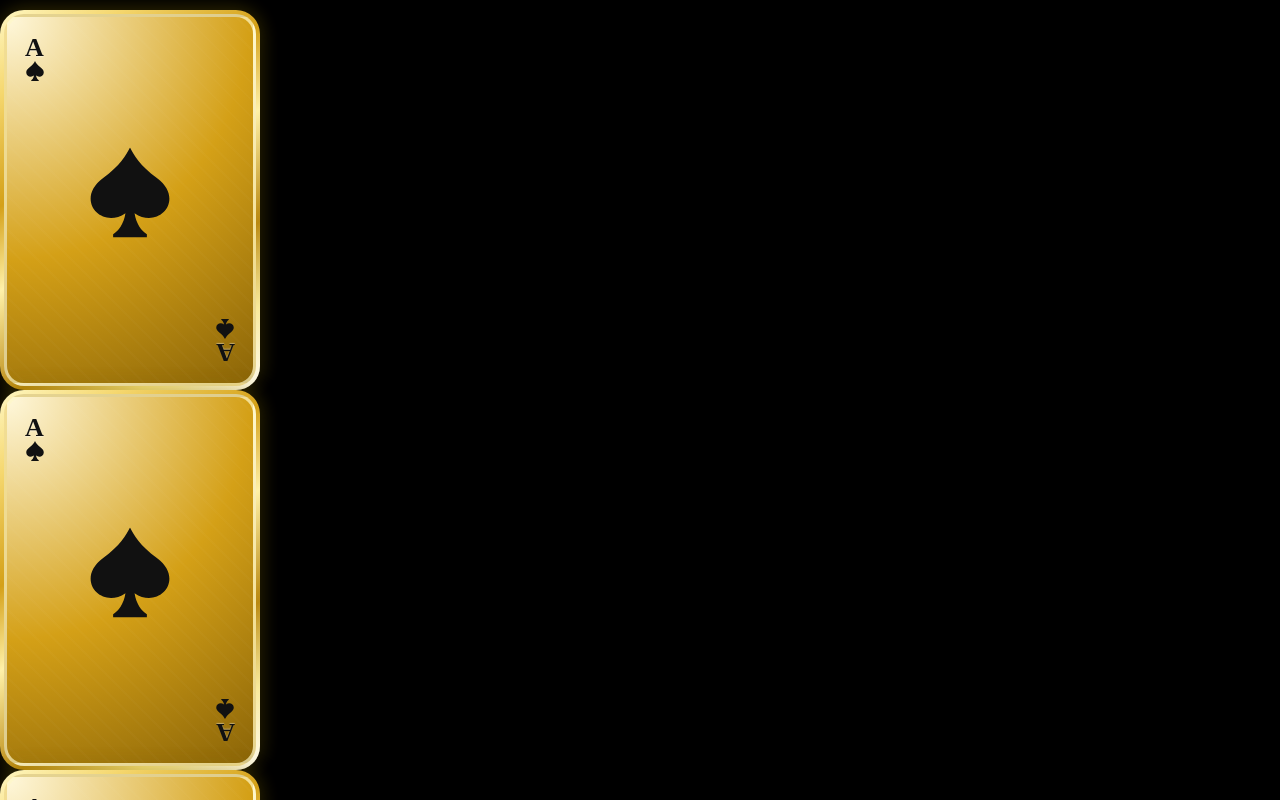
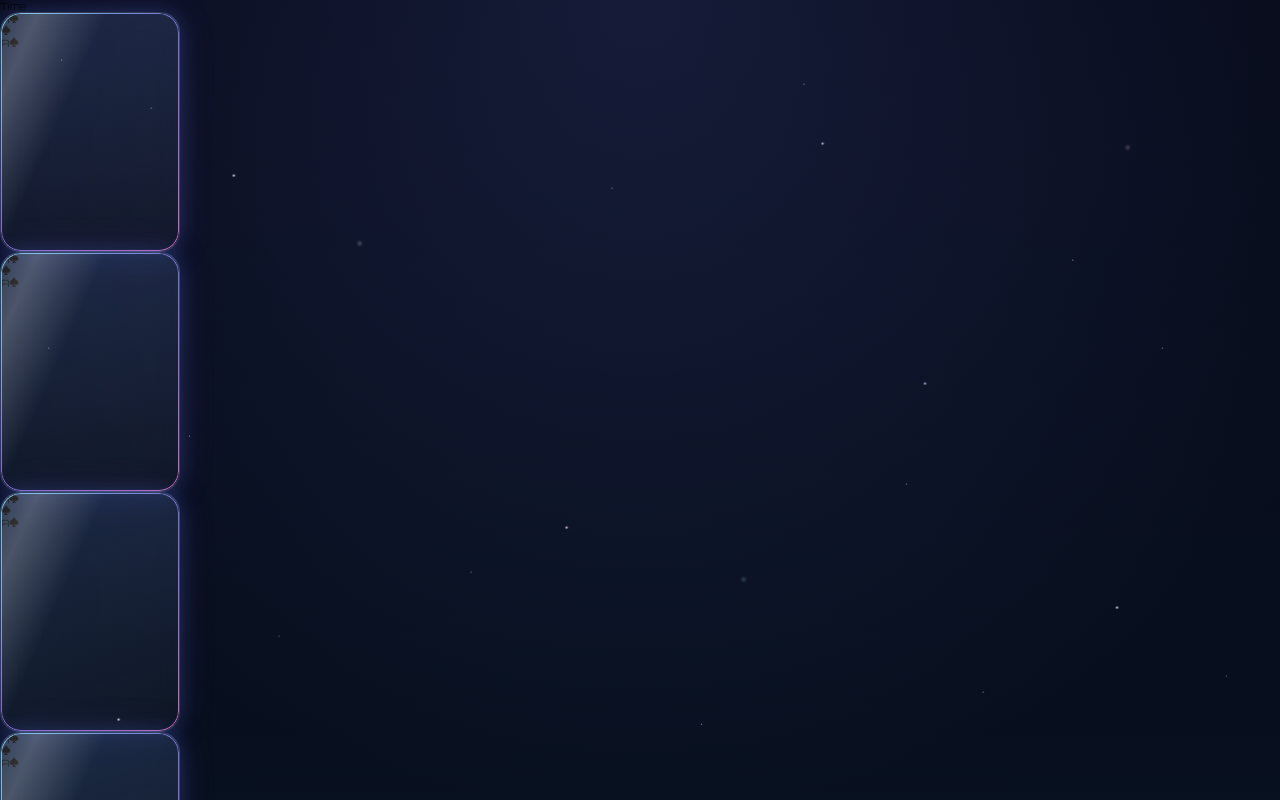
Before and after one commit to myrsfrvr/games, a React (Vite) app: page /memory-cards/game in a window 1280 px wide. Shown: the top 800 px of the page. Built offline with nearby package versions, Linux system fonts and the light colour scheme.

Commit message:
style: menu redesign

```diff
--- a/index.html
+++ b/index.html
@@ -11,6 +11,7 @@
       href="https://fonts.googleapis.com/css2?family=League+Spartan:wght@100..900&family=Space+Grotesk:wght@300..700&family=Space+Mono:ital,wght@0,400;0,700;1,400;1,700&display=swap"
       rel="stylesheet"
     />
+
     <title>Games Project</title>
   </head>
   <body>
--- a/src/pages/memory-game/MemoryCards.css
+++ b/src/pages/memory-game/MemoryCards.css
@@ -1,79 +1,48 @@
+@import url('https://fonts.googleapis.com/css2?family=Orbitron:wght@400..900&display=swap');
+
 .memory-game-menu {
-  font-family: 'Friz Quadrata', serif;
-  height: 100vh;
-  /* background:
-    linear-gradient(to bottom, rgba(0, 0, 0, 0.5), rgba(0, 0, 0, 0.45)),
-    url(../../../public/casino-bg.jpg); */
+  font-family: 'Orbitron', serif;
 
-  background-color: #000;
-  background-size: cover;
-  background-position: center 20%;
-  background-repeat: no-repeat;
+  position: relative;
+  overflow: hidden;
+
+  min-height: 100vh;
+
+  background:
+    radial-gradient(circle at top, rgba(120, 140, 255, 0.15), transparent 40%),
+    radial-gradient(
+      circle at bottom right,
+      rgba(255, 0, 180, 0.1),
+      transparent 35%
+    ),
+    linear-gradient(180deg, #050816 0%, #081120 45%, #090b1d 100%);
 }
 
-.casino-title {
-  font-family: 'Showtime', 'Friz Quadrata', serif;
-  color: #fff;
-  padding: 4rem;
-  font-size: 10rem;
-  text-align: center;
+.memory-title {
+  font-family: 'Orbitron', serif;
+  padding: 2rem 10rem;
+
+  position: relative;
+
+  font-size: 8rem;
+  font-weight: 800;
+
+  color: #f4f7ff;
+
+  letter-spacing: 0.04em;
+
+  text-shadow:
+    0 0 10px rgba(180, 220, 255, 0.18),
+    0 0 30px rgba(120, 140, 255, 0.12);
+
+  opacity: 0.95;
 }
 
-.casino-title span {
-  display: inline-block;
-
-  animation: casinoGlow 4.5s infinite;
-
-  text-shadow:
-    0 0 5px #fff,
-    0 0 10px #fff,
-    0 0 20px #ffcc00,
-    0 0 40px #ffcc00;
-
-  transition: all 0.2s ease;
+.memory-title span {
+  display: block;
+  margin-left: 20rem;
 }
 
-@keyframes casinoGlow {
-  0%,
-  75%,
-  100% {
-    opacity: 0.9;
-
-    text-shadow:
-      0 0 2px #fff,
-      0 0 4px #ffcc00;
-  }
-
-  25% {
-    opacity: 1;
-
-    text-shadow:
-      0 0 5px #fff,
-      0 0 15px #fff,
-      0 0 30px #ffcc00,
-      0 0 60px #ffcc00,
-      0 0 90px #ff8800;
-  }
-}
-
-/* .memory-menu-links {
-  display: flex;
-  flex-direction: column;
-  align-items: center;
-}
-
-.memory-menu-link {
-  width: 30rem;
-  text-align: right;
-  text-transform: uppercase;
-  text-decoration: none;
-  color: #fff;
-  font-size: 3.5rem;
-  padding: 1.6rem 2.8rem 1.1rem;
-  color: white;
-  cursor: pointer;
-  border-bottom: 1px solid #fff;
-} */
 .menu-content {
   width: fit-content;
   margin: 0 auto;
@@ -82,7 +51,7 @@
 .memory-menu-links {
   display: flex;
   flex-direction: column;
-  align-items: end;
+  align-items: center;
   gap: 1.2rem;
 }
 
@@ -92,42 +61,35 @@
 
   width: 30rem;
 
-  padding: 1.6rem 2.8rem 1.1rem;
+  padding: 1.5rem 2.6rem;
 
-  text-align: right;
+  border-radius: 1.8rem;
+
+  text-align: center;
   text-transform: uppercase;
   text-decoration: none;
 
-  font-size: 3.5rem;
-  letter-spacing: 0.08em;
-  color: #fff;
+  font-size: 3.2rem;
+  letter-spacing: 0.12em;
 
-  cursor: pointer;
+  color: #eef4ff;
 
-  /* metallic / glass base */
   background: linear-gradient(
     135deg,
-    rgba(255, 255, 255, 0.18),
-    rgba(255, 255, 255, 0.04)
+    rgba(255, 255, 255, 0.1),
+    rgba(255, 255, 255, 0.03)
   );
 
-  backdrop-filter: blur(2px);
-  -webkit-backdrop-filter: blur(2px);
+  border: 1px solid rgba(170, 220, 255, 0.18);
 
-  border: 1px solid rgba(255, 255, 255, 0.15);
-  border-bottom: 1px solid rgba(255, 255, 255, 0.35);
+  backdrop-filter: blur(10px);
 
   box-shadow:
-    inset 0 1px 1px rgba(255, 255, 255, 0.18),
-    inset 0 -8px 16px rgba(0, 0, 0, 0.25),
-    0 0 12px rgba(255, 215, 0, 0.08);
+    inset 0 0 12px rgba(255, 255, 255, 0.05),
+    0 0 18px rgba(96, 160, 255, 0.18),
+    0 0 40px rgba(183, 82, 255, 0.08);
 
-  transition:
-    transform 0.25s ease,
-    text-shadow 0.25s ease,
-    box-shadow 0.25s ease,
-    background 0.25s ease,
-    font-size 0.25s ease;
+  transition: all 0.25s ease;
 }
 
 /* metallic shine texture */
@@ -144,9 +106,9 @@
   background: linear-gradient(
     115deg,
     transparent 0%,
-    rgba(255, 255, 255, 0.05) 30%,
-    rgba(255, 255, 255, 0.75) 50%,
-    rgba(255, 255, 255, 0.05) 70%,
+    rgba(220, 234, 255, 0.05) 30%,
+    rgba(183, 215, 255, 0.75) 50%,
+    rgba(235, 240, 255, 0.05) 70%,
     transparent 100%
   );
 
@@ -155,34 +117,6 @@
   pointer-events: none;
 }
 
-/* animated glowing bottom border */
-.memory-menu-link::after {
-  content: '';
-
-  position: absolute;
-  bottom: 0;
-  left: -100%;
-
-  width: 100%;
-  height: 2px;
-
-  background: linear-gradient(
-    90deg,
-    transparent,
-    rgba(255, 255, 255, 0.95),
-    rgba(255, 215, 0, 1),
-    rgba(255, 255, 255, 0.95),
-    transparent
-  );
-
-  box-shadow:
-    0 0 8px rgba(255, 215, 0, 0.8),
-    0 0 18px rgba(255, 255, 255, 0.6);
-
-  opacity: 0;
-}
-
-/* HOVER */
 .memory-menu-link:hover {
   transform: translateY(-2px) scale(1.03);
 
@@ -190,30 +124,23 @@
 
   background: linear-gradient(
     135deg,
-    rgba(255, 255, 255, 0.28),
-    rgba(255, 255, 255, 0.08)
+    rgba(220, 234, 255, 0.28),
+    rgba(192, 225, 252, 0.08)
   );
 
   text-shadow:
     0 0 6px rgba(255, 255, 255, 0.9),
-    0 0 14px rgba(255, 215, 0, 0.7);
+    0 0 14px rgba(61, 96, 254, 0.7);
 
   box-shadow:
-    inset 0 1px 2px rgba(255, 255, 255, 0.35),
+    inset 0 1px 2px rgba(129, 172, 253, 0.35),
     inset 0 -8px 18px rgba(0, 0, 0, 0.25),
     0 0 20px rgba(255, 215, 0, 0.2),
     0 0 40px rgba(255, 255, 255, 0.08);
 }
 
-/* glass glare sweep */
 .memory-menu-link:hover::before {
   animation: glassSweep 0.9s ease forwards;
-}
-
-/* border shine sweep */
-.memory-menu-link:hover::after {
-  opacity: 1;
-  animation: borderSweep 0.9s ease forwards;
 }
 
 @keyframes glassSweep {
@@ -226,54 +153,6 @@
   }
 }
 
-@keyframes borderSweep {
-  from {
-    left: -100%;
-  }
-
-  to {
-    left: 100%;
-  }
-}
-/*
-.memory-menu-link {
-  text-transform: uppercase;
-  text-decoration: none;
-  color: #fff;
-  font-size: 4rem;
-  padding: 1.6rem 2.8rem 1.1rem;
-  border-radius: 16px;
-  background: linear-gradient(145deg, #3fa34d, #2e7d32);
-
-  box-shadow:
-    0 6px 12px rgba(0, 0, 0, 0.4),
-    inset 0 0 0 2px rgba(255, 255, 255, 0.15),
-    inset 0 2px 3px rgba(255, 255, 255, 0.25),
-    inset 0 -3px 6px rgba(0, 0, 0, 0.35);
-
-  transition: all 0.3s;
-}
-
-.memory-menu-link:hover {
-  background: linear-gradient(145deg, #44b053, #2e7d32);
-  transform: translateY(-3px);
-  box-shadow:
-    0 6px 25px rgba(0, 0, 0, 0.35),
-    inset 0 0 0 2px rgba(255, 255, 255, 0.15),
-    inset 0 2px 3px rgba(255, 255, 255, 0.25),
-    inset 0 -3px 6px rgba(0, 0, 0, 0.35);
-}
-
-.memory-menu-link:active {
-  transform: translateY(1px);
-
-  box-shadow:
-    0 6px 9px rgba(0, 0, 0, 0.45),
-    inset 0 0 0 2px rgba(255, 255, 255, 0.15),
-    inset 0 2px 3px rgba(255, 255, 255, 0.25),
-    inset 0 -3px 6px rgba(0, 0, 0, 0.35);
-} */
-
 /*
 ///////////////////////////////////////
 GAME CARD
@@ -281,154 +160,246 @@ GAME CARD
 */
 
 .memory-card {
-  width: 26rem;
-  height: 38rem;
-
-  border-radius: 2.4rem;
-
-  padding: 0.4rem;
-
-  background: linear-gradient(
-    145deg,
-    #fff7c2 0%,
-    #f5d76e 15%,
-    #d4a017 35%,
-    #fff1a8 50%,
-    #b8860b 70%,
-    #f7e27b 85%,
-    #fff8dc 100%
-  );
-
-  box-shadow:
-    0 10px 30px rgba(0, 0, 0, 0.45),
-    0 0 20px rgba(255, 215, 0, 0.25);
-
   position: relative;
 
-  overflow: hidden;
-}
-
-/* metallic shine sweep */
-.memory-card::before {
-  content: '';
-
-  position: absolute;
-  top: -50%;
-  left: -60%;
-
-  width: 60%;
-  height: 200%;
-
-  background: linear-gradient(
-    to right,
-    transparent,
-    rgba(255, 255, 255, 0.45),
-    transparent
-  );
-
-  transform: rotate(25deg);
-
-  animation: shine 4s infinite;
-}
-
-.card-inner {
-  position: relative;
-
-  width: 100%;
-  height: 100%;
+  width: 18rem;
+  height: 24rem;
 
   border-radius: 2rem;
 
-  background: radial-gradient(
-    circle at top left,
-    #fff8dc,
-    #d4a017 55%,
-    #8b6508
+  overflow: hidden;
+
+  background: linear-gradient(
+    160deg,
+    rgba(120, 170, 255, 0.18),
+    rgba(255, 255, 255, 0.03)
   );
 
-  border: 3px solid rgba(255, 248, 200, 0.7);
+  border: 1px solid rgba(180, 220, 255, 0.18);
 
-  overflow: hidden;
+  backdrop-filter: blur(12px);
+
+  box-shadow:
+    0 0 20px rgba(70, 140, 255, 0.22),
+    0 0 40px rgba(190, 90, 255, 0.1);
+
+  transition:
+    transform 0.25s ease,
+    box-shadow 0.25s ease;
 }
 
-.card-inner::before {
+.memory-card::before {
   content: '';
 
   position: absolute;
   inset: 0;
 
-  background: repeating-linear-gradient(
-    45deg,
-    rgba(255, 255, 255, 0.04) 0px,
-    rgba(255, 255, 255, 0.04) 2px,
-    transparent 2px,
-    transparent 12px
+  border-radius: inherit;
+
+  padding: 1px;
+
+  background: linear-gradient(135deg, #73dfff, #9d7bff, #ff7ae6);
+
+  -webkit-mask:
+    linear-gradient(#fff 0 0) content-box,
+    linear-gradient(#fff 0 0);
+  mask:
+    linear-gradient(#fff 0 0) content-box,
+    linear-gradient(#fff 0 0);
+
+  -webkit-mask-composite: xor;
+  mask-composite: xor;
+
+  opacity: 0.8;
+}
+
+.memory-card::after {
+  content: '';
+
+  position: absolute;
+  top: -30%;
+  left: -50%;
+
+  width: 70%;
+  height: 180%;
+
+  background: linear-gradient(
+    to right,
+    transparent,
+    rgba(255, 255, 255, 0.22),
+    transparent
   );
 
-  opacity: 0.45;
+  transform: rotate(24deg);
+
+  animation: cardSweep 5s linear infinite;
 }
 
-.card-corner {
+.memory-card:hover {
+  transform: translateY(-6px) scale(1.03);
+
+  box-shadow:
+    0 0 30px rgba(100, 180, 255, 0.35),
+    0 0 60px rgba(200, 120, 255, 0.18);
+}
+
+/* Background decoration */
+
+.planet-glow {
   position: absolute;
 
-  display: flex;
-  flex-direction: column;
+  left: -18rem;
+  bottom: -12rem;
 
-  font-family: 'Times New Roman', serif;
-  font-weight: bold;
+  width: 55rem;
+  height: 55rem;
 
-  color: #111;
+  border-radius: 50%;
 
-  z-index: 2;
+  background: radial-gradient(
+    circle at 35% 35%,
+    rgba(140, 190, 255, 0.35),
+    rgba(110, 90, 255, 0.18) 45%,
+    rgba(255, 120, 220, 0.1) 65%,
+    transparent 75%
+  );
 
-  text-shadow: 0 1px 1px rgba(255, 255, 255, 0.4);
+  filter: blur(12px);
+
+  opacity: 0.9;
+
+  pointer-events: none;
 }
 
-.card-corner.top {
-  top: 18px;
-  left: 18px;
+/* .planet-glow::after {
+  content: '';
+
+  position: absolute;
+  inset: 12%;
+
+  border-radius: 50%;
+
+  border: 1px solid rgba(180, 220, 255, 0.12);
+
+  box-shadow: 0 0 30px rgba(140, 180, 255, 0.18);
+
+  transform: rotate(-18deg) scaleY(0.7);
+} */
+
+.stars {
+  position: absolute;
+  inset: 0;
+
+  pointer-events: none;
 }
 
-.card-corner.bottom {
-  bottom: 18px;
-  right: 18px;
+.stars-small {
+  width: 1px;
+  height: 1px;
 
-  transform: rotate(180deg);
+  background: transparent;
+
+  box-shadow:
+    12vw 14vh #fff,
+    22vw 80vh #9fd3ff,
+    84vw 33vh #fff,
+    71vw 61vh #ffe6ff,
+    63vw 11vh #fff,
+    55vw 91vh #b6cfff,
+    91vw 44vh #fff,
+    37vw 72vh #d7e8ff,
+    15vw 55vh #fff,
+    48vw 24vh #ffd6ff,
+    77vw 87vh #fff,
+    5vw 8vh #b8dcff,
+    4vw 44vh #ffd6ff,
+    96vw 85vh #b8dcff;
+
+  opacity: 0.6;
+
+  animation: driftOne 80s linear infinite;
 }
 
-.card-corner span:first-child {
-  font-size: 2.6rem;
-  line-height: 1;
+.stars-medium {
+  width: 2px;
+  height: 2px;
+
+  background: transparent;
+
+  box-shadow:
+    18vw 22vh #fff,
+    64vw 18vh #c8e1ff,
+    87vw 76vh #fff,
+    44vw 66vh #ffdfff,
+    9vw 90vh #fff,
+    72vw 48vh #b8d8ff;
+
+  opacity: 0.8;
+
+  filter: blur(0.4px);
+
+  animation: driftTwo 120s linear infinite;
 }
 
-.suit {
-  font-size: 2rem;
-  line-height: 1;
+.stars-big {
+  width: 4px;
+  height: 4px;
+
+  border-radius: 50%;
+
+  background: transparent;
+
+  box-shadow:
+    28vw 30vh rgba(255, 255, 255, 0.9),
+    58vw 72vh rgba(170, 220, 255, 0.9),
+    88vw 18vh rgba(255, 210, 255, 0.9);
+
+  filter: blur(1px);
+
+  opacity: 0.9;
+
+  animation:
+    driftThree 160s linear infinite,
+    twinkle 3s infinite;
 }
 
-.card-center {
-  position: absolute;
+@keyframes driftOne {
+  from {
+    transform: translate(0, 0);
+  }
 
-  top: 50%;
-  left: 50%;
-
-  transform: translate(-50%, -50%);
-
-  font-size: 9rem;
-
-  color: #111;
-
-  z-index: 2;
-
-  text-shadow: 0 3px 8px rgba(255, 255, 255, 0.35);
+  to {
+    transform: translate(-40px, -60px);
+  }
 }
 
-@keyframes shine {
-  0% {
-    left: -60%;
+@keyframes driftTwo {
+  from {
+    transform: translate(0, 0);
   }
 
-  100% {
-    left: 140%;
+  to {
+    transform: translate(50px, -30px);
   }
 }
+
+@keyframes driftThree {
+  from {
+    transform: translate(0, 0);
+  }
+
+  to {
+    transform: translate(-20px, 40px);
+  }
+}
+
+@keyframes twinkle {
+  0%,
+  100% {
+    opacity: 0.3;
+  }
+
+  50% {
+    opacity: 1;
+  }
+}
--- a/src/pages/memory-game/MemoryCardsGame.jsx
+++ b/src/pages/memory-game/MemoryCardsGame.jsx
@@ -9,6 +9,12 @@ export default function MemoryCardsGame() {
         <MemoryCard key={i} />
       ))}
       <MovesCounter />
+
+      {/* Background decoration */}
+      <div className="planet-glow"></div>
+      <div class="stars stars-small"></div>
+      <div class="stars stars-medium"></div>
+      <div class="stars stars-big"></div>
     </section>
   );
 }
```
Also changed, not shown: src/pages/memory-game/MemoryCardsMenu.jsx (+8 -8 lines), public/casino-bg.jpg (deleted), src/assets/memory-bg.jpg (deleted).
